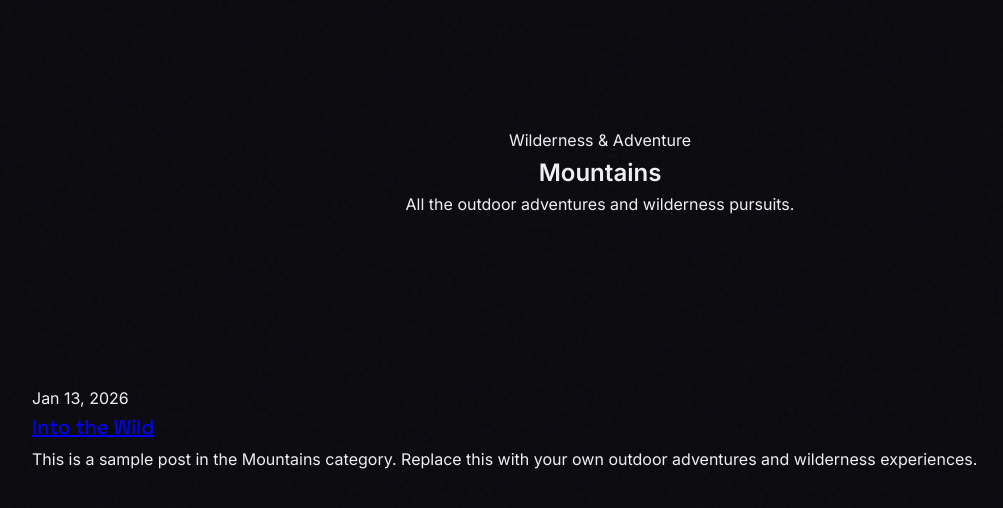
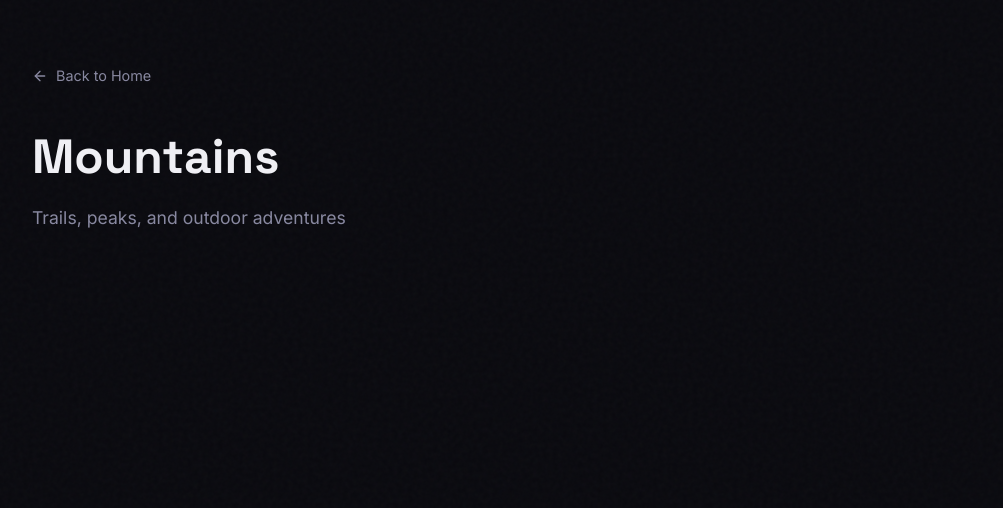
Before and after one commit to vforvignesh/dokkodo.xyz, a Jekyll site: the page built from mountains/index.html, in a window 1280 px wide. Shown: the top 508 px of the page, without its empty margins (40-1043 px from the left). Built offline with Jekyll 4.4.1, drawn with Linux system fonts in a browser that asks for light colours.

Commit message:
Update index.html

```diff
--- a/mountains/index.html
+++ b/mountains/index.html
@@ -1,8 +1,6 @@
 ---
-layout: category
+layout: collection
 title: Mountains
-tagline: "Wilderness & Adventure"
-description: "All the outdoor adventures and wilderness pursuits."
-collection: mountains
-category: mountains
+description: Trails, peaks, and outdoor adventures
+posts: site.mountains
 ---
```
